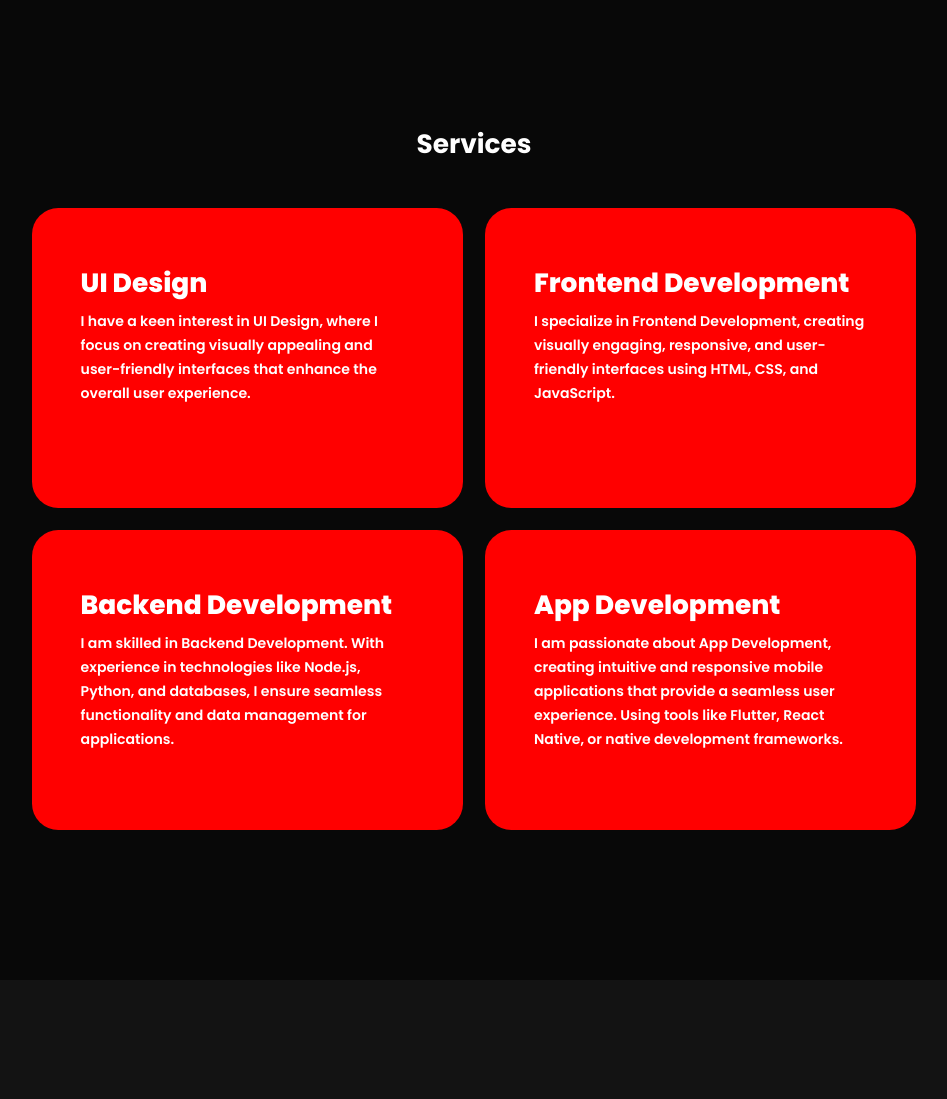
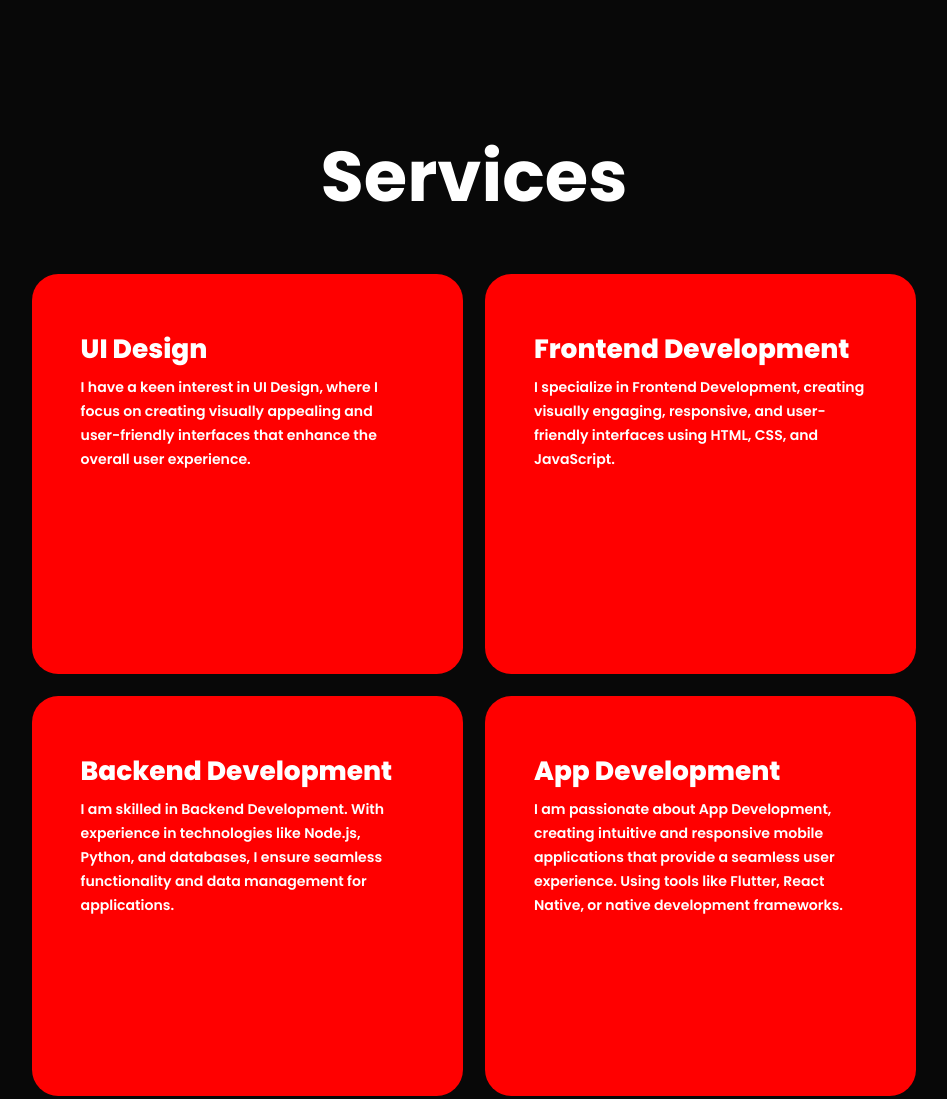
Before and after one commit to md559805/md559805, a plain HTML site: page index.html in a window 1280 px wide. Shown: the part 2120-3219 px from the top of the page, without its empty margins (166-1113 px from the left). Drawn offline with nearby package versions, Linux system fonts and the light colour scheme.

Commit message:
Update Portfolio.css

```diff
--- a/Portfolio.css
+++ b/Portfolio.css
@@ -424,7 +424,6 @@ span {
 .services h2 {
     margin-bottom: 5rem;
     color: white;
-    font-size: clamp(2rem, 4vw, 3rem);
 }
 
 .services-container {
@@ -436,7 +435,7 @@ span {
 
 .service-box {
     background-color: var(--main-color);
-    height: 300px;
+    min-height: 400px;
     border-radius: 3rem;
     border: 5px solid transparent;
     cursor: pointer;
```
